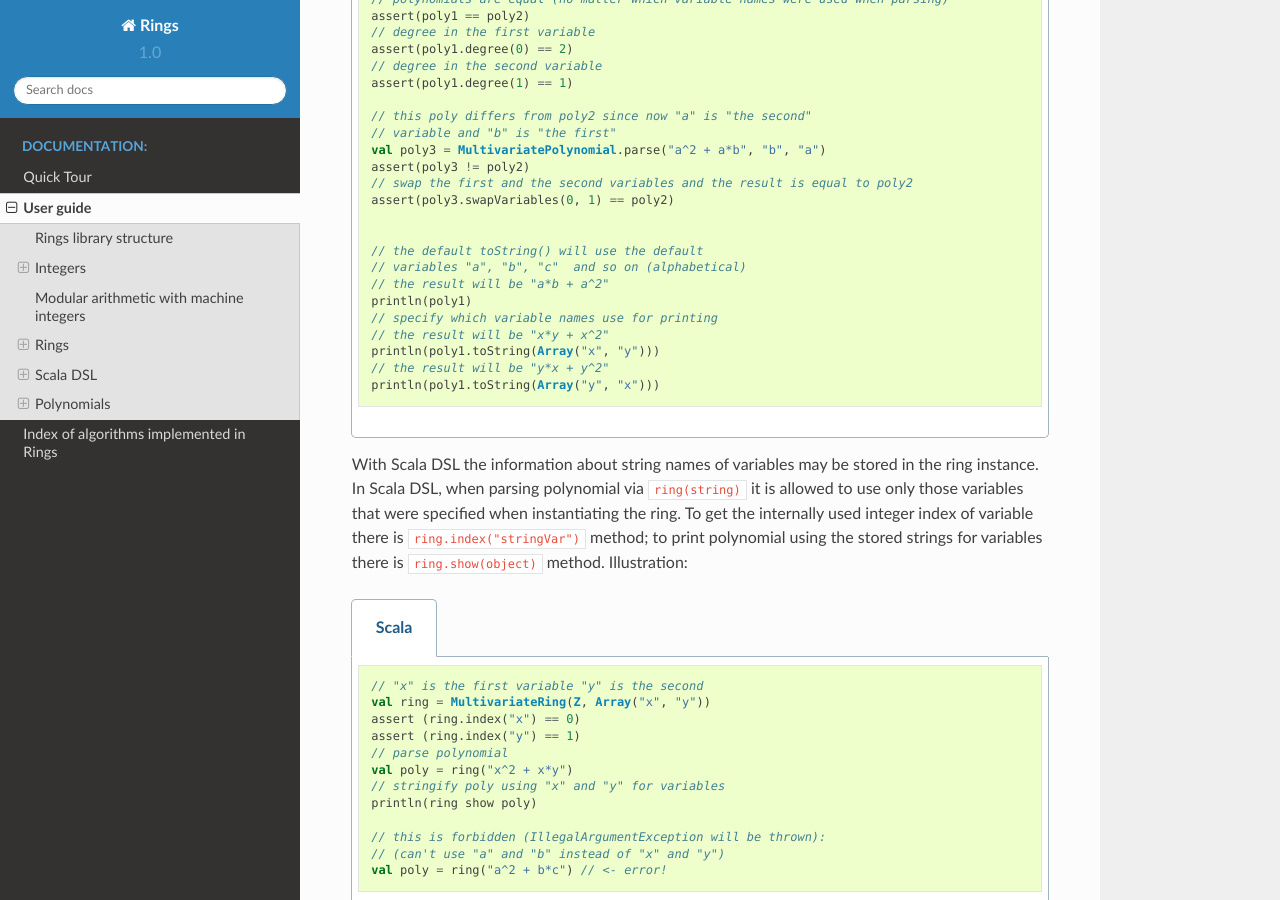
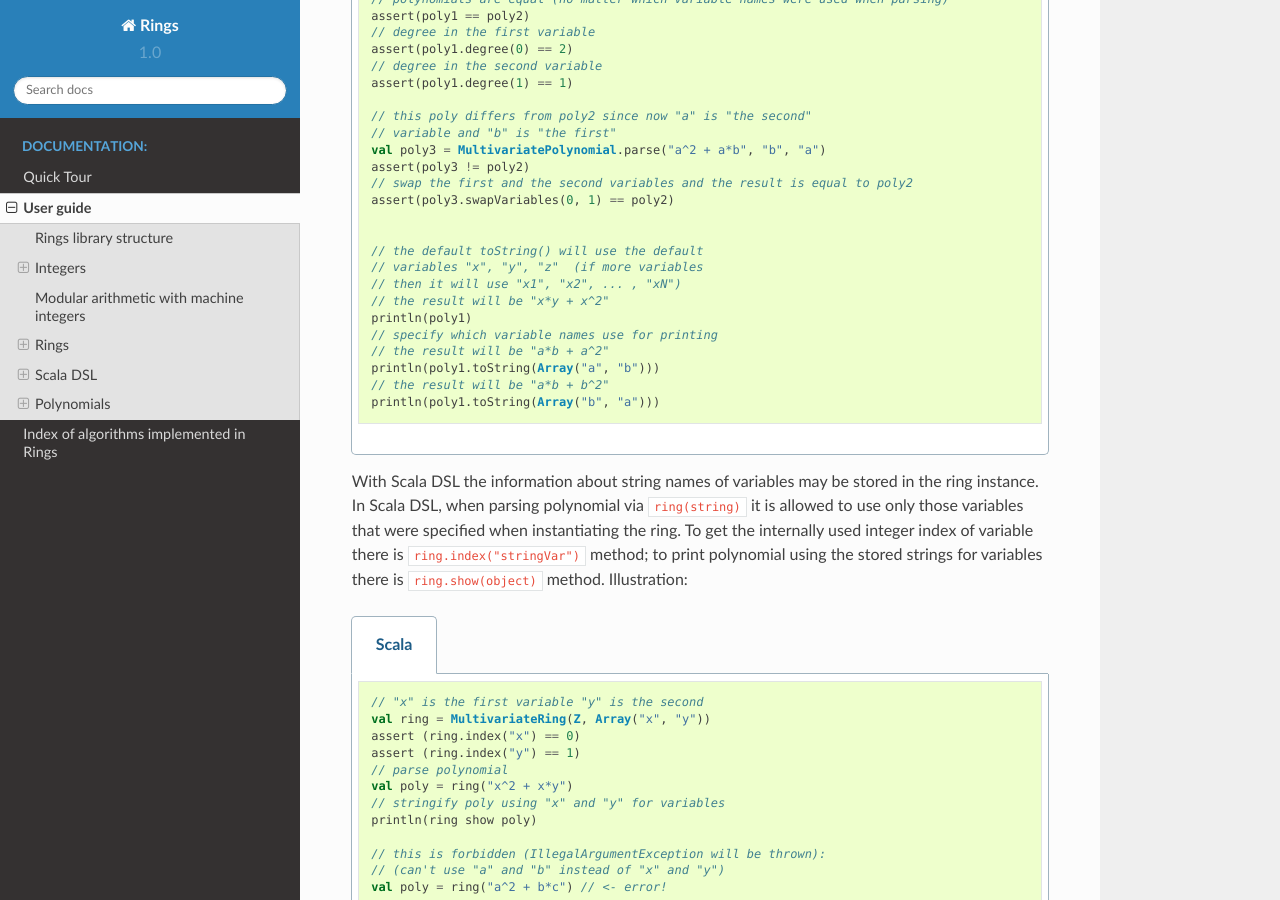
Before and after one commit to PoslavskySV/rings, a Sphinx documentation site: the page built from doc/guide.rst, in a window 1280 px wide and 900 px high, scrolled down 16223 px. Built offline with Sphinx 7.4.7 and the Read the Docs theme 2.0.0, drawn with Linux system fonts in a browser that asks for light colours.

Commit message:
New default variables in toString for polynomials.

```diff
--- a/doc/guide.rst
+++ b/doc/guide.rst
@@ -868,14 +868,15 @@ The first thing about the internal representation of polynomials is that polynom
 
 
 		// the default toString() will use the default
-		// variables "a", "b", "c"  and so on (alphabetical)
-		// the result will be "a*b + a^2"
+		// variables "x", "y", "z"  (if more variables
+		// then it will use "x1", "x2", ... , "xN")
+		// the result will be "x*y + x^2"
 		println(poly1)
 		// specify which variable names use for printing
-		// the result will be "x*y + x^2"
-		println(poly1.toString(Array("x", "y")))
-		// the result will be "y*x + y^2"
-		println(poly1.toString(Array("y", "x")))
+		// the result will be "a*b + a^2"
+		println(poly1.toString(Array("a", "b")))
+		// the result will be "a*b + b^2"
+		println(poly1.toString(Array("b", "a")))
 
 	.. code-tab:: java
 
@@ -901,14 +902,15 @@ The first thing about the internal representation of polynomials is that polynom
 
 
 		// the default toString() will use the default
-		// variables "a", "b", "c"  and so on (alphabetical)
-		// the result will be "a*b + a^2"
+		// variables "x", "y", "z"  (if more variables
+		// then it will use "x1", "x2", ... , "xN")
+		// the result will be "x*y + x^2"
 		System.out.println(poly1);
 		// specify which variable names use for printing
-		// the result will be "x*y + x^2"
-		System.out.println(poly1.toString(new String[]{"x", "y"}));
-		// the result will be "y*x + y^2"
-		System.out.println(poly1.toString(new String[]{"y", "x"}));
+		// the result will be "a*b + a^2"
+		System.out.println(poly1.toString(new String[]{"a", "b"}));
+		// the result will be "a*b + b^2"
+		System.out.println(poly1.toString(new String[]{"b", "a"}));
 
 
 With Scala DSL the information about string names of variables may be stored in the ring instance. In Scala DSL, when parsing polynomial via ``ring(string)`` it is allowed to use only those variables that were specified when instantiating the ring. To get the internally used integer index of variable there is ``ring.index("stringVar")`` method; to print polynomial using the stored strings for variables there is ``ring.show(object)`` method. Illustration:
--- a/doc/quickstart.rst
+++ b/doc/quickstart.rst
@@ -623,28 +623,24 @@ In the following plots performance of |Rings| is compared to Wolfram Mathematica
 
 
 .. figure:: _static/bench_gcd_Z.png
-   :scale: 50%
    :align: center
 
    Polynomial GCD performance on random sparse multivariate polynomials in :math:`Z[x, y, z]` with about 100 terms, and degree equal to 20 in each variable. |Rings| is about 3 times faster.
 
 
 .. figure:: _static/bench_gcd_Z2.png
-   :scale: 50%
    :align: center
 
    Polynomial GCD performance on random sparse multivariate polynomials in :math:`Z_2[x, y, z]` with about 100 terms, and degree equal to 20 in each variable. Points marked with red color are those where Mathematica failed to obtain result in less than 3 minutes. |Rings| is about 100 times faster.
 
 
 .. figure:: _static/bench_fac_uni_Zp.png
-   :scale: 50%
    :align: center
 
    Univariate factorization performance on random polynomials in :math:`Z_{32771}[x]` of degree 250. |Rings| is about 15% slower (this difference remains the same for polynomials of larger degrees).
 
 
 .. figure:: _static/bench_fac_multi_Z.png
-   :scale: 50%
    :align: center
 
    Multivariate factorization performance on random sparse polynomials in :math:`Z[x_1, x_2, x_3, x_4]` with at least 2 factors with size 100 and degree 10 in each variable.  |Rings| is about 9 times faster.
```
Also changed, not shown: doc/_static/bench_fac_multi_Z.png, doc/_static/bench_fac_uni_Zp.png, doc/_static/bench_gcd_Z.png, doc/_static/bench_gcd_Z2.png, 7 other files.
